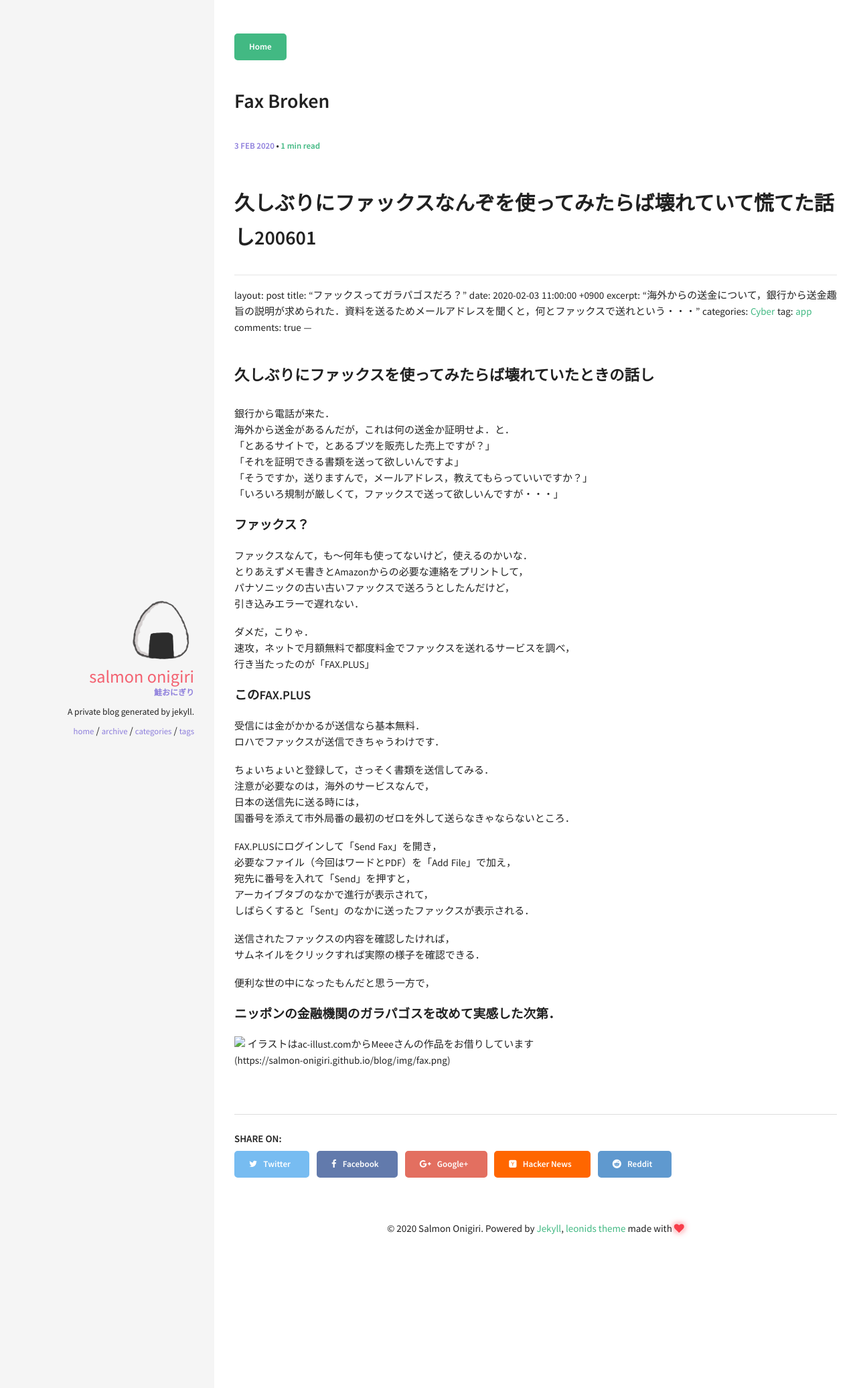
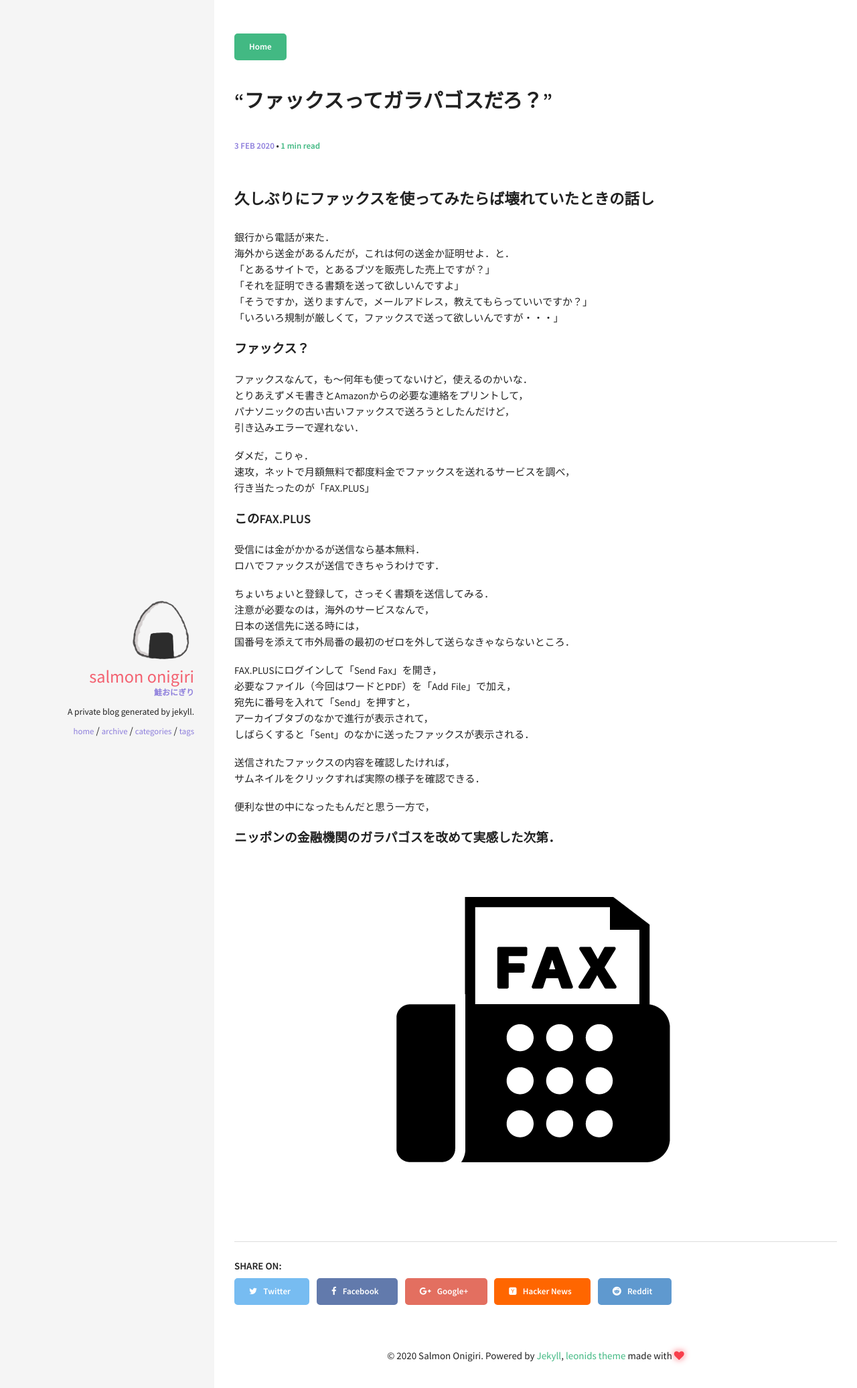
Before and after one commit to Salmon-Onigiri/Blog, a Jekyll site: the page built from _posts/2020-02-03-fax-broken.md, in a window 1280 px wide. Shown: the top 2072 px of the page at 67% size. Built offline with Jekyll 4.4.1, drawn with Linux system fonts in a browser that asks for light colours; our own code applies the rules of GitHub Pages for plain Markdown files.

Commit message:
200731-2

```diff
--- a/_posts/2020-02-03-fax-broken.md
+++ b/_posts/2020-02-03-fax-broken.md
@@ -1,11 +1,10 @@
-# 久しぶりにファックスなんぞを使ってみたらば壊れていて慌てた話し200601
 ---
 layout: post
 title:  “ファックスってガラパゴスだろ？”
 date:   2020-02-03 11:00:00 +0900
 excerpt: “海外からの送金について，銀行から送金趣旨の説明が求められた．資料を送るためメールアドレスを聞くと，何とファックスで送れという・・・”
-categories: [Cyber](#)
-tag: [app](#)
+categories: [Cyber]
+tag: [app]
 comments: true
 ---
 ### 久しぶりにファックスを使ってみたらば壊れていたときの話し
@@ -48,4 +47,4 @@ FAX.PLUSにログインして「Send Fax」を開き，
 便利な世の中になったもんだと思う一方で，
 #### ニッポンの金融機関のガラパゴスを改めて実感した次第．
 
-![ イラストはac-illust.comからMeeeさんの作品をお借りしています ](#)(https://salmon-onigiri.github.io/blog/img/fax.png)
+![イラストはac-illust.comからMeeeさんの作品をお借りしています](https://salmon-onigiri.github.io/blog/img/fax.png)
```
